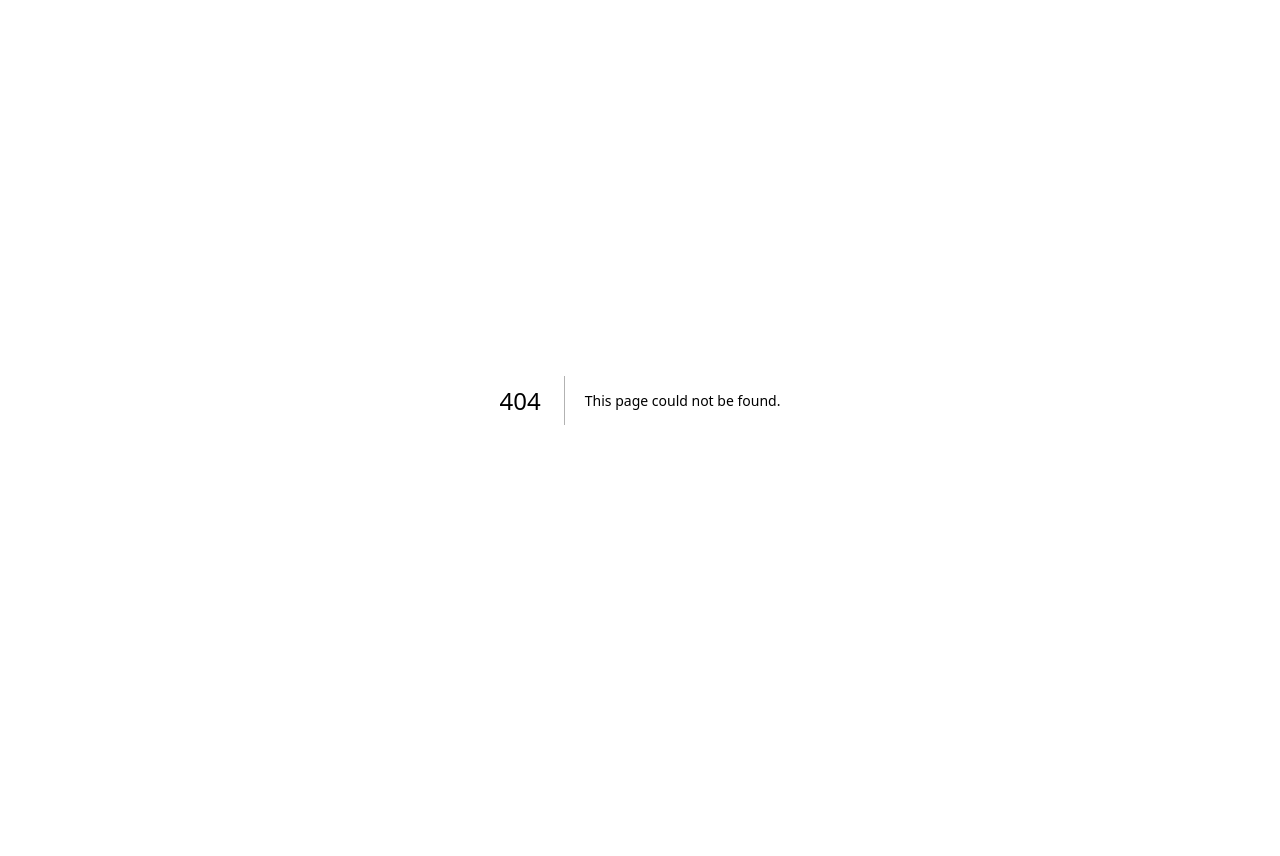
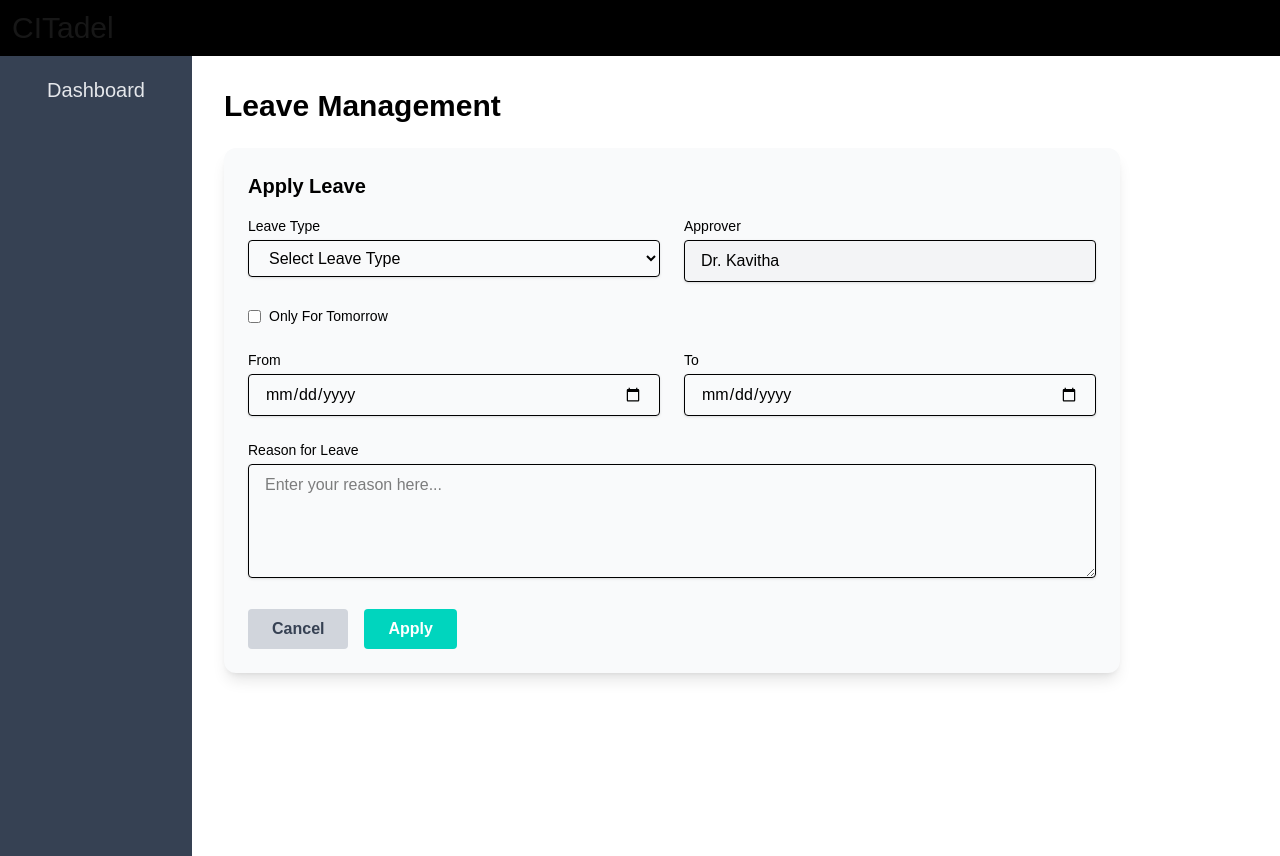
Before and after one commit to dineshragunathan/demo, a Next.js app: page /leave in a window 1280 px wide. Before the commit this address had no page. Before the commit the page ends 800 px from the top, so only its background shows below. Built offline with nearby package versions, Linux system fonts and the light colour scheme.

Commit message:
added leave management

```diff
--- /dev/null
+++ b/src/app/dashboard/page.js
@@ -0,0 +1,32 @@
+import Header from "../components/header"
+import Sidebar from "../components/sideBar"
+
+export default function Dashboard() {
+    return (
+        <>
+            <Header />
+            <div className="h-screen w-screen flex">
+                <Sidebar />
+                <div className="bg-white flex-1 text-black p-8 overflow-y-auto">
+                    <h1> Hello John Doe!</h1>
+                    <div className="flex flex-row w-full h-[40%] gap-5 m-3 ml-0">
+                        <div className="h-full w-[50%]  bg-gray-300 rounded-md flex justify-center items-center hover:border-2 border-blue-600 transition-all duration-100">
+                            Your Schedule
+                        </div>
+                        <div className="h-full w-[50%]  bg-gray-300 rounded-md flex justify-center items-center hover:border-2 border-blue-600 transition-all duration-100">
+                            Leave Application
+                        </div>
+
+                    </div>
+                    <div className="flex flex-row w-full h-[40%] gap-5 my-6 m-3 ml-0">
+                        <div className="h-full w-[50%] bg-gray-300 rounded-md flex justify-center items-center hover:border-2 border-blue-600 transition-all duration-100">
+                            Activity Dashboard
+                        </div>
+
+
+                    </div>
+                </div>
+            </div>
+        </>
+    );
+}
--- /dev/null
+++ b/src/app/leave/page.js
@@ -0,0 +1,134 @@
+"use client";
+import Header from "../components/header";
+import Sidebar from "../components/sideBar";
+import { useState } from "react";
+
+export default function Dashboard() {
+    const [onlyTomorrow, setOnlyTomorrow] = useState(false);
+    const [halfDay, setHalfDay] = useState(false);
+    const [fromDate, setFromDate] = useState("");
+    const [toDate, setToDate] = useState("");
+
+    const getTomorrowDate = () => {
+        const tomorrow = new Date();
+        tomorrow.setDate(tomorrow.getDate() + 1);
+        return tomorrow.toISOString().split("T")[0];
+    };
+
+    const handleOnlyTomorrowChange = () => {
+        const checked = !onlyTomorrow;
+        setOnlyTomorrow(checked);
+        setHalfDay(false);
+
+        if (checked) {
+            const tomorrow = getTomorrowDate();
+            setFromDate(tomorrow);
+            setToDate(tomorrow);
+        } else {
+            setFromDate("");
+            setToDate("");
+        }
+    };
+
+    const handleHalfDayChange = () => {
+        const checked = !halfDay;
+        setHalfDay(checked);
+        setOnlyTomorrow(false);
+
+        if (checked) {
+            setFromDate("");
+            setToDate("");
+        }
+    };
+
+    return (
+        <>
+            <Header />
+            <div className="h-screen w-screen flex">
+                <Sidebar />
+                <div className="bg-white flex-1 text-black p-8 overflow-y-auto">
+                    <h1 className="text-3xl font-bold mb-6">Leave Management</h1>
+
+                    {/* Form */}
+                    <div className="bg-gray-50 p-6 rounded-xl shadow-lg w-full max-w-4xl">
+                        <h2 className="text-xl font-semibold mb-4">Apply Leave</h2>
+
+                        <div className="grid grid-cols-1 md:grid-cols-2 gap-6">
+                            {/* Leave Type */}
+                            <div>
+                                <label className="block mb-1 text-sm font-medium">Leave Type</label>
+                                <select className="w-full border rounded px-4 py-2 shadow-sm">
+                                    <option>Select Leave Type</option>
+                                    <option>Casual Leave</option>
+                                    <option>Sick Leave</option>
+                                </select>
+                            </div>
+
+                            {/* Approver */}
+                            <div>
+                                <label className="block mb-1 text-sm font-medium">Approver</label>
+                                <input
+                                    type="text"
+                                    value="Dr. Kavitha"
+                                    readOnly
+                                    className="w-full border rounded px-4 py-2 shadow-sm bg-gray-100"
+                                />
+                            </div>
+
+                            <div className="flex items-center gap-2 md:col-span-2">
+                                <input
+                                    type="checkbox"
+                                    id="tomorrow"
+                                    checked={onlyTomorrow}
+                                    onChange={handleOnlyTomorrowChange}
+                                    className="accent-blue-900"
+                                />
+                                <label htmlFor="tomorrow" className="text-sm font-medium">Only For Tomorrow</label>
+                            </div>
+
+
+                            {/* Date Range */}
+                            <div>
+                                <label className="block mb-1 text-sm font-medium">From</label>
+                                <input
+                                    type="date"
+                                    className="w-full border rounded px-4 py-2 shadow-sm"
+                                    value={fromDate}
+                                    onChange={(e) => setFromDate(e.target.value)}
+                                    disabled={onlyTomorrow || halfDay}
+                                />
+                            </div>
+
+                            <div>
+                                <label className="block mb-1 text-sm font-medium">To</label>
+                                <input
+                                    type="date"
+                                    className="w-full border rounded px-4 py-2 shadow-sm"
+                                    value={toDate}
+                                    onChange={(e) => setToDate(e.target.value)}
+                                    disabled={onlyTomorrow || halfDay}
+                                />
+                            </div>
+                        </div>
+
+                        {/* Reason */}
+                        <div className="mt-6">
+                            <label className="block mb-1 text-sm font-medium">Reason for Leave</label>
+                            <textarea
+                                rows="4"
+                                className="w-full border rounded px-4 py-2 shadow-sm"
+                                placeholder="Enter your reason here..."
+                            ></textarea>
+                        </div>
+
+                        {/* Buttons */}
+                        <div className="mt-6 flex gap-4">
+                            <button className="bg-gray-300 text-gray-700 px-6 py-2 rounded font-semibold hover:bg-red-500 hover:text-white transtion-all duration-100 hover:cursor-pointer">Cancel</button>
+                            <button className="bg-teal-400 text-white px-6 py-2 rounded font-semibold hover:bg-blue-600 transtion-all duration-100 hover:cursor-pointer" type="submit">Apply</button>
+                        </div>
+                    </div>
+                </div>
+            </div>
+        </>
+    );
+}
--- a/src/app/page.js
+++ b/src/app/page.js
@@ -2,10 +2,14 @@ import Sidebar from "./components/sideBar";
 import Header from "./components/header"
 import Login from "./login/page"
 import Profile from "./profile/page"
+import Dashboard from "./dashboard/page";
+import Leave from "./leave/page"
 export default function Home() {
   return (
     <>
-      <Profile />
+      <Leave />
+      {/* <Dashboard /> */}
+      {/* <Profile /> */}
       {/* <Login /> */}
       {/* <Header />
       <div className="h-screen w-screen flex flex-row">
```
